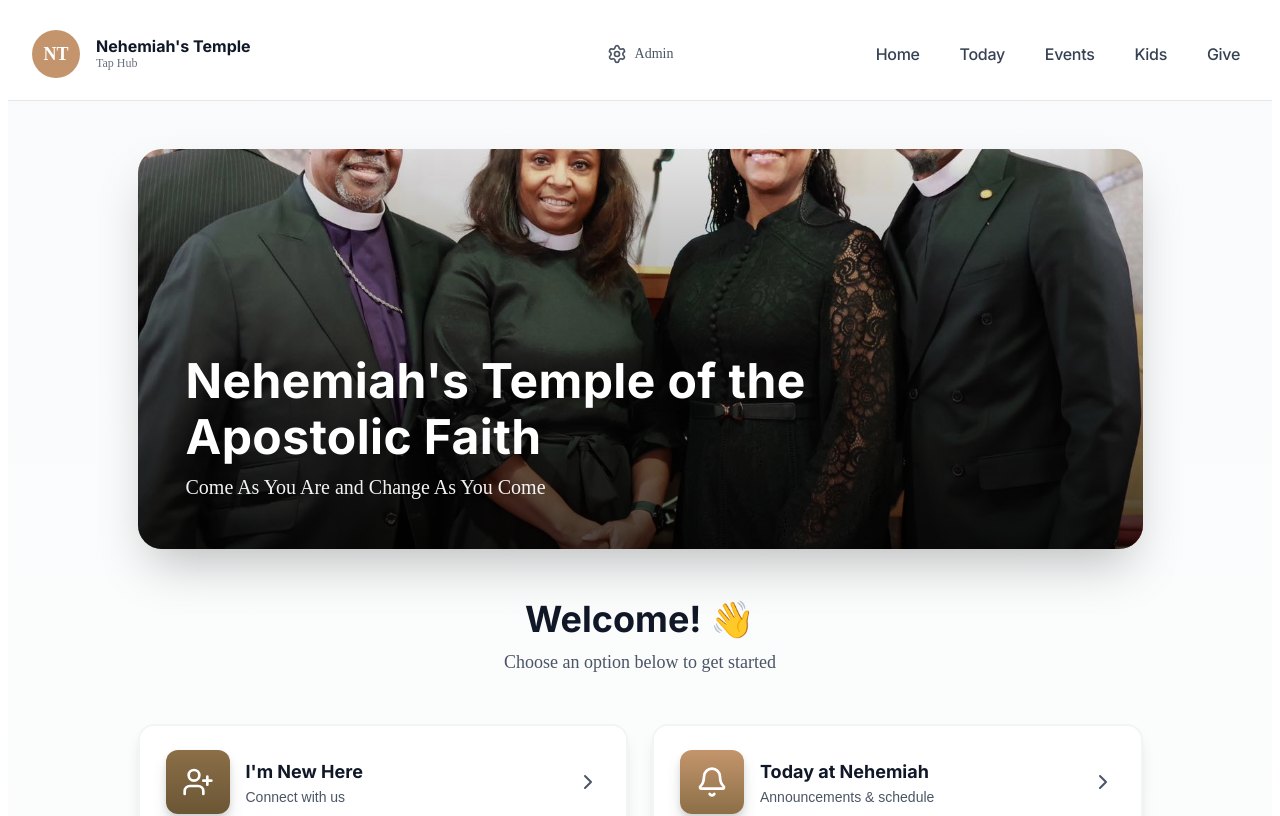
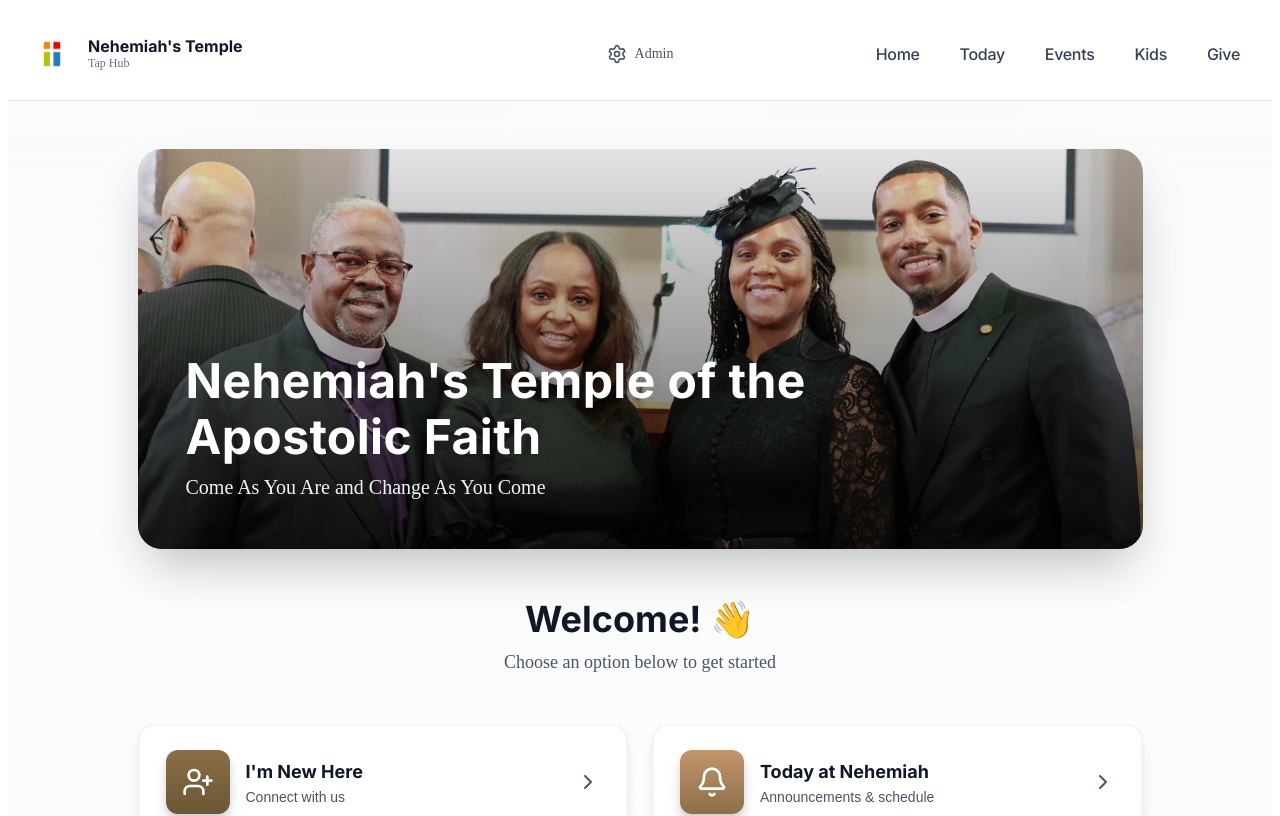
Before and after one commit to jeffmorris1993/TapHub, a React (Vite) app in the folder frontend/: page / in a window 1280 px wide. Shown: the top 816 px of the page. Built offline with nearby package versions, Linux system fonts and the light colour scheme.

Commit message:
Updated logo and fixed hero image

```diff
--- a/frontend/src/components/Header/Header.tsx
+++ b/frontend/src/components/Header/Header.tsx
@@ -3,8 +3,7 @@ import {
   HeaderContainer,
   HeaderContent,
   LogoSection,
-  LogoCircle,
-  LogoText,
+  LogoImage,
   ChurchInfo,
   ChurchName,
   AppName,
@@ -20,9 +19,7 @@ export const Header = () => {
     <HeaderContainer>
       <HeaderContent>
         <LogoSection to="/" aria-label="Nehemiah's Temple home">
-          <LogoCircle>
-            <LogoText>NT</LogoText>
-          </LogoCircle>
+          <LogoImage src="/neh_temple_logo.jpg" alt="Nehemiah's Temple logo" />
           <ChurchInfo>
             <ChurchName>Nehemiah's Temple</ChurchName>
             <AppName>Tap Hub</AppName>
--- a/frontend/src/components/HeroSection/HeroSection.styles.ts
+++ b/frontend/src/components/HeroSection/HeroSection.styles.ts
@@ -33,6 +33,7 @@ export const HeroImage = styled.img`
   width: 100%;
   height: 100%;
   object-fit: cover;
+  object-position: center top;
   z-index: 1;
 `;
 
```
